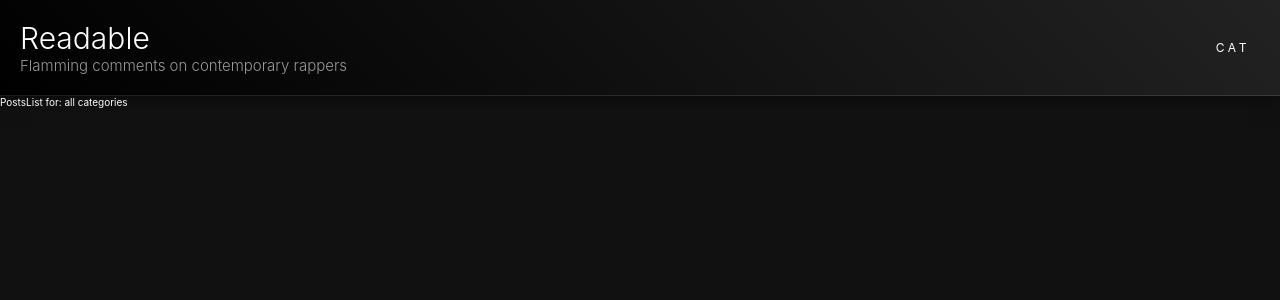
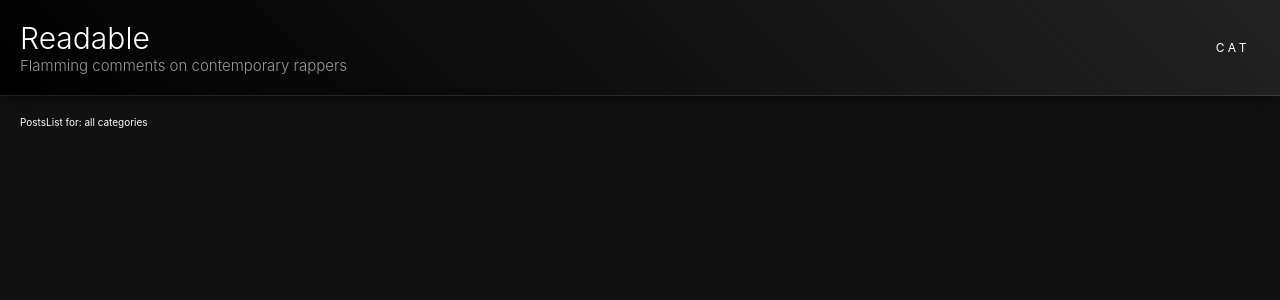
Before and after one commit to georgesboris/udacity-react-p2-readable, a React (Create React App) app in the folder frontend/: page / in a window 1280 px wide. Shown: the top 300 px of the page. Built offline with nearby package versions, Linux system fonts and the light colour scheme.

Commit message:
chore: setup redux

```diff
--- a/frontend/package.json
+++ b/frontend/package.json
@@ -10,6 +10,8 @@
     "react-router-dom": "^4.2.2",
     "react-scripts": "1.1.1",
     "redux": "^3.7.2",
+    "redux-devtools-extension": "^2.13.2",
+    "redux-thunk": "^2.2.0",
     "semantic-ui-react": "^0.78.3",
     "styled-components": "^3.2.1"
   },
--- a/frontend/src/components/App.js
+++ b/frontend/src/components/App.js
@@ -1,6 +1,6 @@
 import React, { Component } from "react"
 import { BrowserRouter, Switch, Route } from "react-router-dom"
-import { injectGlobal } from "styled-components"
+import styled, { injectGlobal } from "styled-components"
 import Header from "./Header"
 import PostsList from "./PostsList"
 import PostDetails from "./PostDetails"
@@ -26,12 +26,17 @@ injectGlobal`
   }
 `
 
+const Content = styled.div`
+  padding: 2rem;
+`
+
 class App extends Component {
   render() {
     return (
       <BrowserRouter>
         <div>
           <Header />
+          <Content>
             <Switch>
               <Route
                 exact
@@ -49,6 +54,7 @@ class App extends Component {
               />
               <Route path="/" component={NotFound} />
             </Switch>
+          </Content>
         </div>
       </BrowserRouter>
     )
--- a/frontend/src/components/Header.js
+++ b/frontend/src/components/Header.js
@@ -2,6 +2,7 @@
 import React from "react"
 import { Link } from "react-router-dom"
 import styled from "styled-components"
+import { connect } from "react-redux"
 
 const HeaderWrapper = styled.header`
   display: flex;
@@ -55,7 +56,7 @@ const NavListItem = styled.li`
   }
 `
 
-const Header = () => {
+const Header = ({ categories }) => {
   return (
     <HeaderWrapper>
       <Main>
@@ -66,7 +67,7 @@ const Header = () => {
       </Main>
       <Nav>
         <NavList>
-          {[{ name: "cat", path: "cat" }].map(category => (
+          {categories.map(category => (
             <NavListItem key={category.path}>
               <Link to={category.path}>{category.name}</Link>
             </NavListItem>
@@ -77,4 +78,4 @@ const Header = () => {
   )
 }
 
-export default Header
+export default connect(state => ({ categories: state.categories }))(Header)
--- a/frontend/src/index.js
+++ b/frontend/src/index.js
@@ -1,5 +1,12 @@
 import React from "react"
 import ReactDOM from "react-dom"
 import App from "./components/App"
+import store from "./redux/store"
+import { Provider } from "react-redux"
 
-ReactDOM.render(<App />, document.getElementById("root"))
+ReactDOM.render(
+  <Provider store={store}>
+    <App />
+  </Provider>,
+  document.getElementById("root")
+)
--- /dev/null
+++ b/frontend/src/redux/reducer.js
@@ -0,0 +1,7 @@
+const initialStore = {
+  categories: [{ name: "cat", path: "cat" }]
+}
+
+export default function(state = initialStore, action) {
+  return state
+}
--- /dev/null
+++ b/frontend/src/redux/store.js
@@ -0,0 +1,7 @@
+import { createStore, applyMiddleware, compose } from "redux"
+import thunk from "redux-thunk"
+import reducer from "./reducer"
+
+const composeEnhancers = window.__REDUX_DEVTOOLS_EXTENSION_COMPOSE__ || compose
+
+export default createStore(reducer, composeEnhancers(applyMiddleware(thunk)))
```
Also changed, not shown: 1 other file (tests, documents, lock files or other folders). Lines whose indentation alone changed are shown as unchanged.
